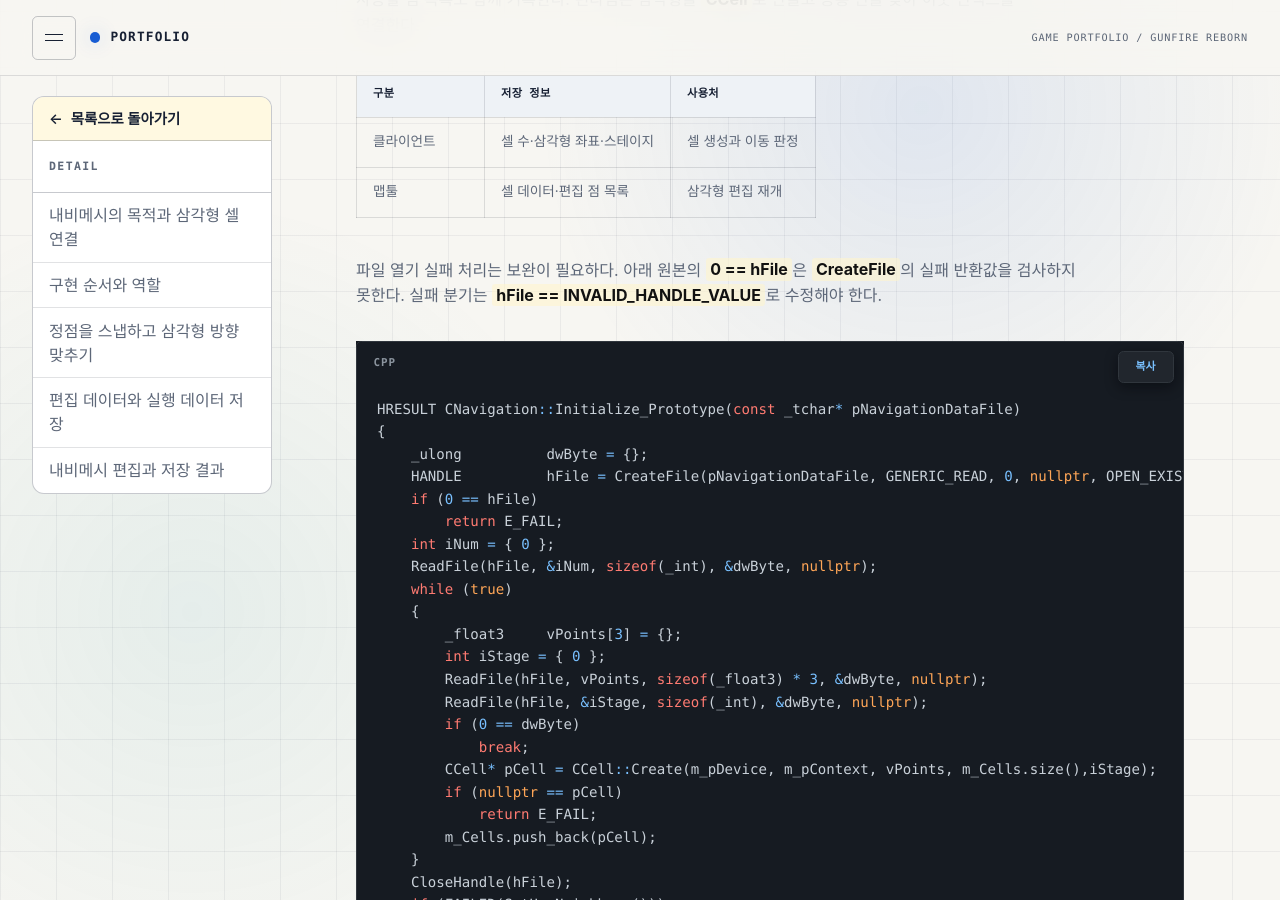
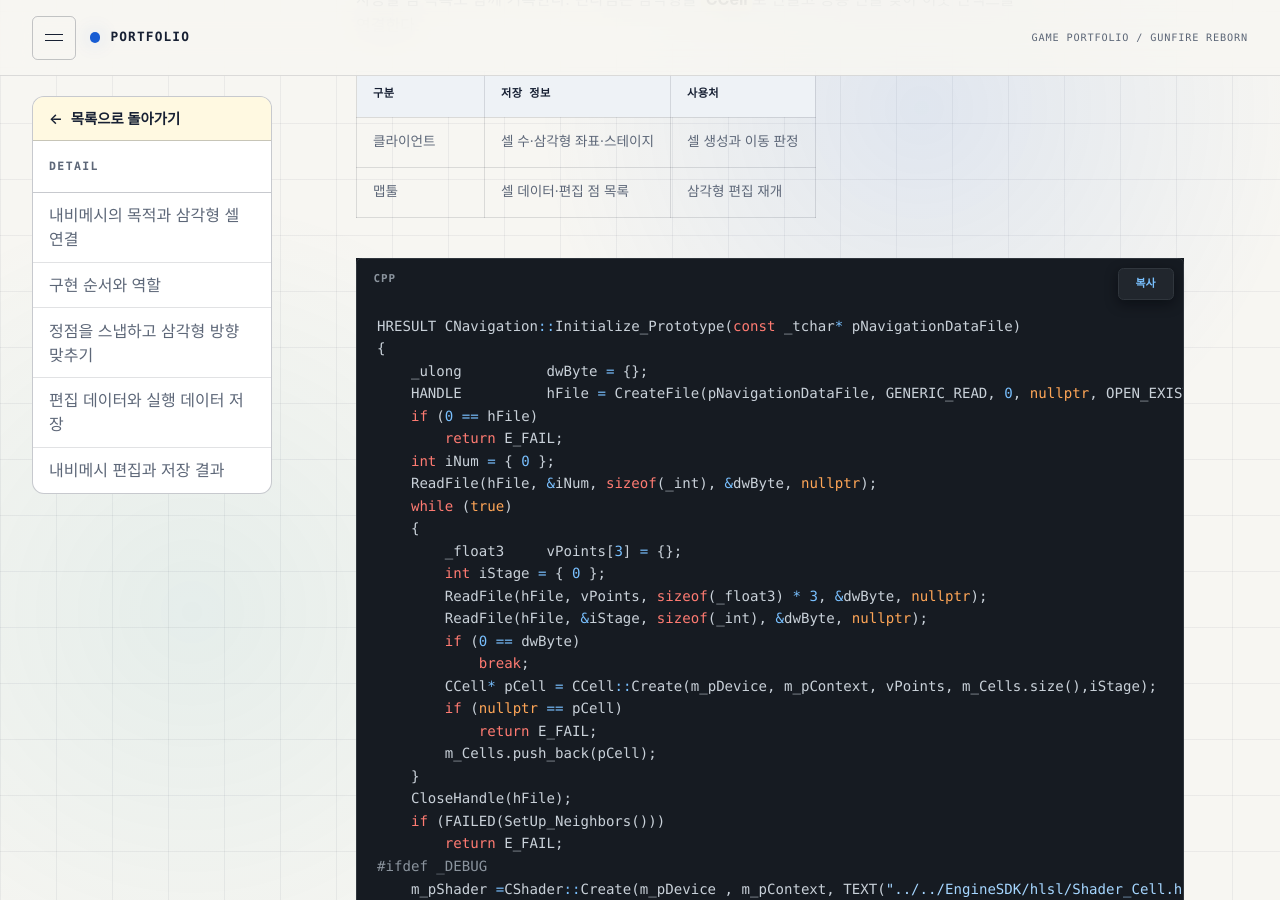
Before and after one commit to yollo4179/yollo4179.github.io, a Jekyll site: the page built from _details/game-gunfire-reborn-map-tool-binary.md, in a window 1280 px wide and 900 px high, scrolled down 2341 px. Built offline with Jekyll 4.4.1, drawn with Linux system fonts in a browser that asks for light colours.

Commit message:
docs: remove navmesh file-open failure note

````diff
--- a/_details/game-gunfire-reborn-map-tool-binary.md
+++ b/_details/game-gunfire-reborn-map-tool-binary.md
@@ -54,10 +54,6 @@ void CLevel_GamePlay::Adjusting_Triangle(TRIANGLE_VERTICES& Triangle)
 | 클라이언트 | 셀 수·삼각형 좌표·스테이지 | 셀 생성과 이동 판정 |
 | 맵툴 | 셀 데이터·편집 점 목록 | 삼각형 편집 재개 |
 
-파일 열기 실패 처리는 보완이 필요하다. 아래 원본의 <span class="notice-yellow">0 == hFile</span>은 <span class="notice-yellow">CreateFile</span>의
-실패 반환값을 검사하지 못한다. 실패 분기는 <span class="notice-yellow">hFile == INVALID_HANDLE_VALUE</span>로
-수정해야 한다.
-
 ```cpp
 HRESULT CNavigation::Initialize_Prototype(const _tchar* pNavigationDataFile)
 {
````
